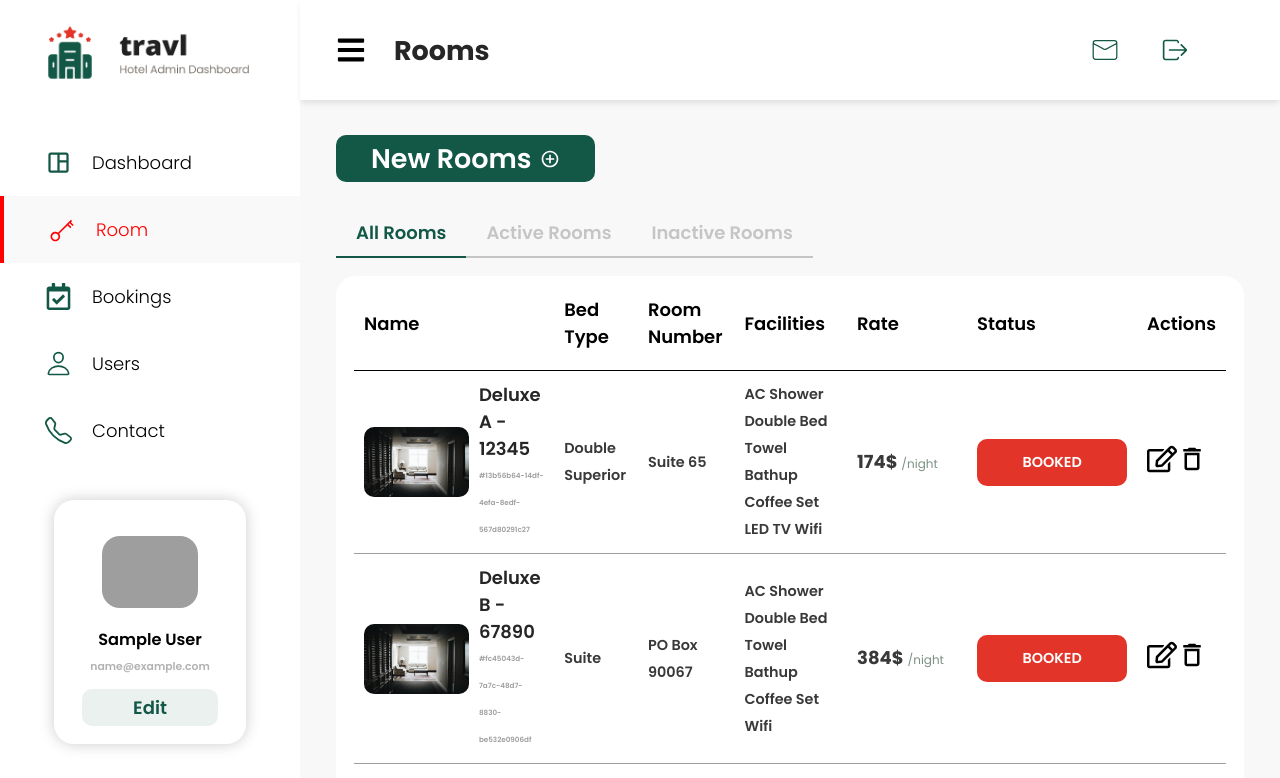
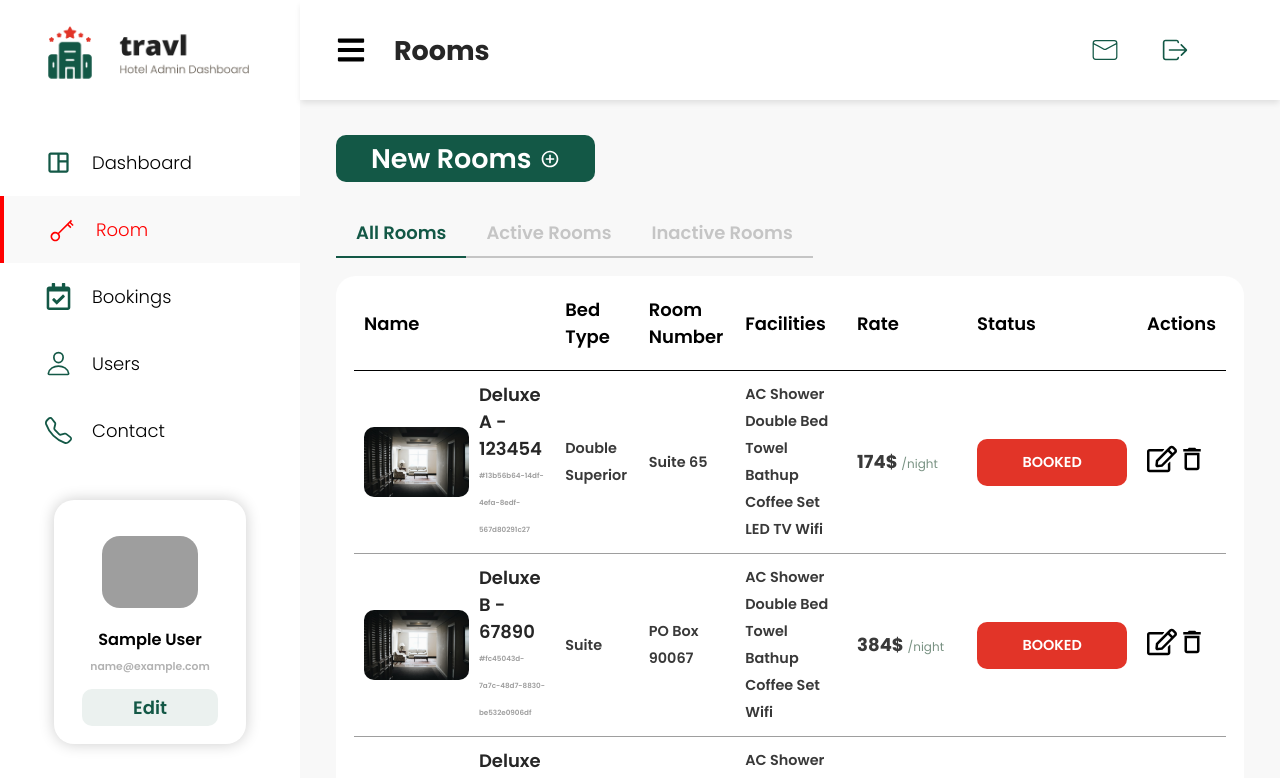
Before and after one commit to danipoav/Dashboard-Hotel, a React (Vite) app: page /home/room in a window 1280 px wide. Shown: the top 778 px of the page. Built offline with nearby package versions, Linux system fonts and the light colour scheme; sample sign-in values are in the browser's storage; grey boxes are pictures that could not be loaded; a web font is replaced by a local one.

Commit message:
Changing

```diff
--- a/src/data/room.js
+++ b/src/data/room.js
@@ -10,7 +10,7 @@ export const room = [
         "bed_type": "Double Superior",
         "facilities": "AC  Shower  Double Bed  Towel  Bathup  Coffee Set  LED TV  Wifi",
         "status": "Booked",
-        "name": "Deluxe A - 12345"
+        "name": "Deluxe A - 123454"
     },
     {
         "id": v4(),
```
